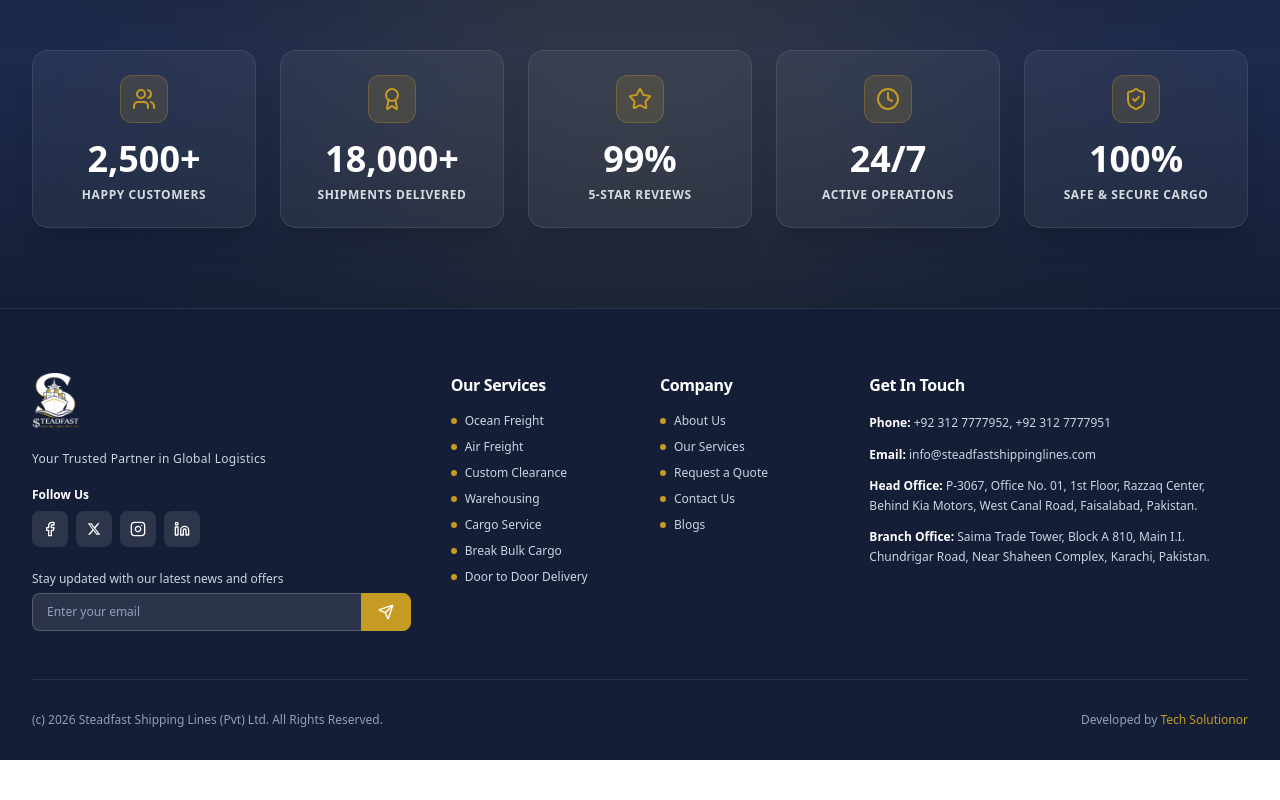
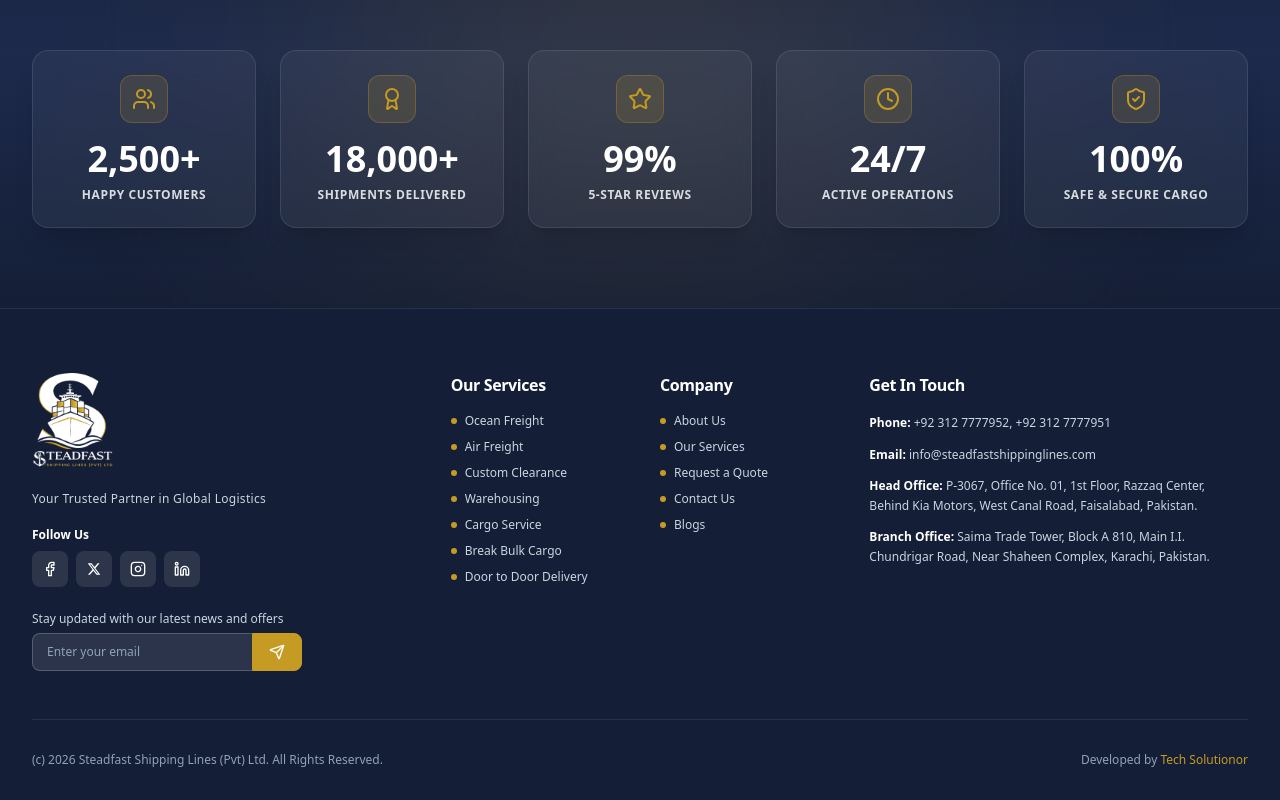
Before and after one commit to TechSolutionor98/steadfastshippinglines, a Next.js app: page / in a window 1280 px wide. Shown: the part 8858-9658 px from the top of the page. Before the commit the page ends 9618 px from the top, so only its background shows below. Built offline with nearby package versions, Linux system fonts and the light colour scheme; no server answers; the database is empty.

Commit message:
Enlarge logo and reduce newsletter input width in footer

```diff
--- a/src/Components/Footer/footer.js
+++ b/src/Components/Footer/footer.js
@@ -78,7 +78,7 @@ export default function Footer() {
           {/* Column 1: Brand, Tagline, Socials & Newsletter (4 cols) */}
           <div className="lg:col-span-4 space-y-4">
             <Link href="/" className="inline-block">
-              <div className="relative h-14 w-44">
+              <div className="relative h-20 sm:h-24 w-48 sm:w-56">
                 <Image
                   src="/images/logo-white.png"
                   alt="Steadfast Shipping Lines"
@@ -130,11 +130,11 @@ export default function Footer() {
             </div>
 
             {/* Newsletter Input */}
-            <div className="space-y-1.5 pt-2 max-w-sm">
+            <div className="space-y-1.5 pt-2 max-w-[270px]">
               <p className="text-xs text-slate-300">
                 Stay updated with our latest news and offers
               </p>
-              <form onSubmit={handleSubscribe} className="flex items-center">
+              <form onSubmit={handleSubscribe} className="flex items-center w-full">
                 <input
                   type="email"
                   value={emailInput}
```
